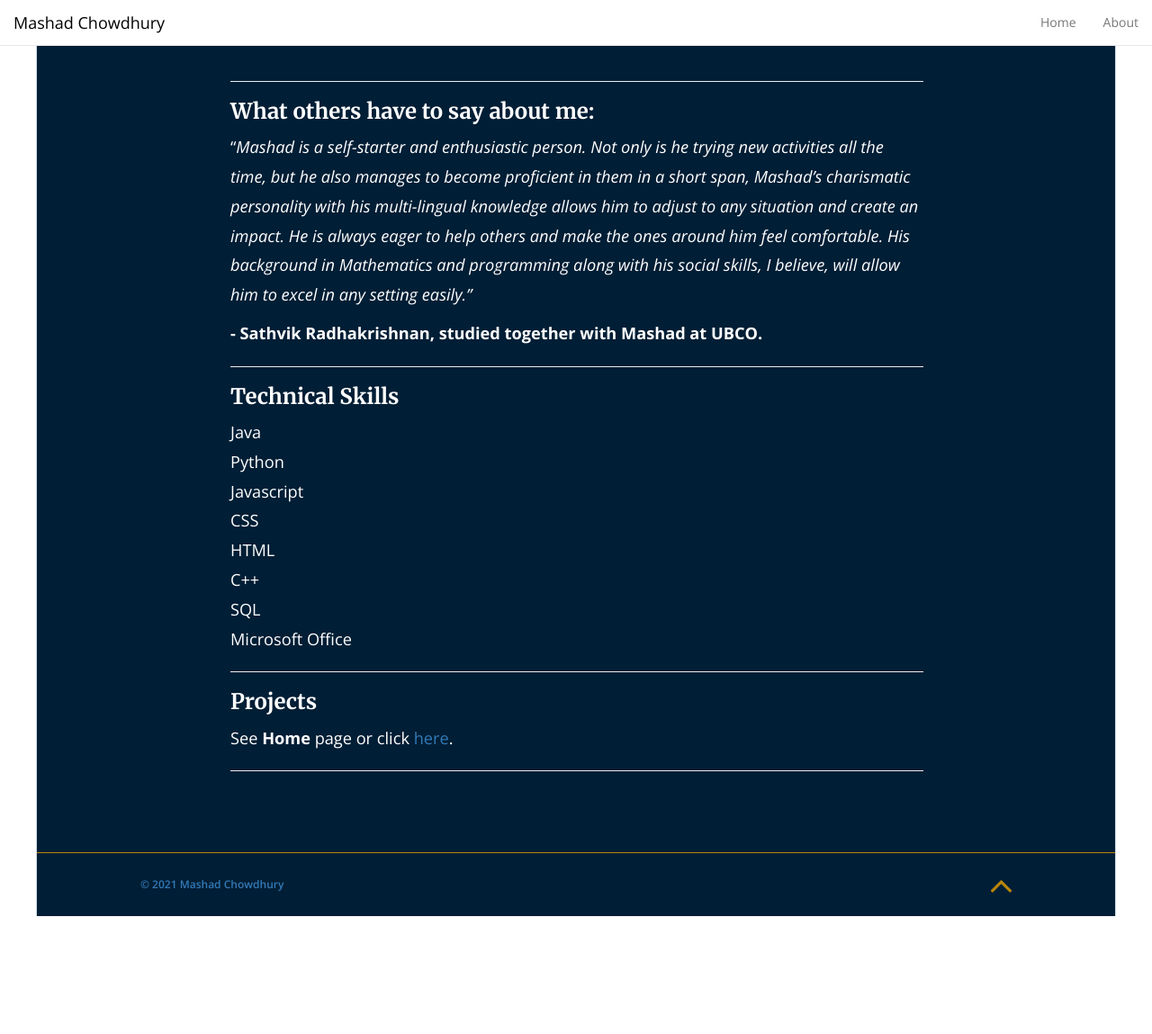
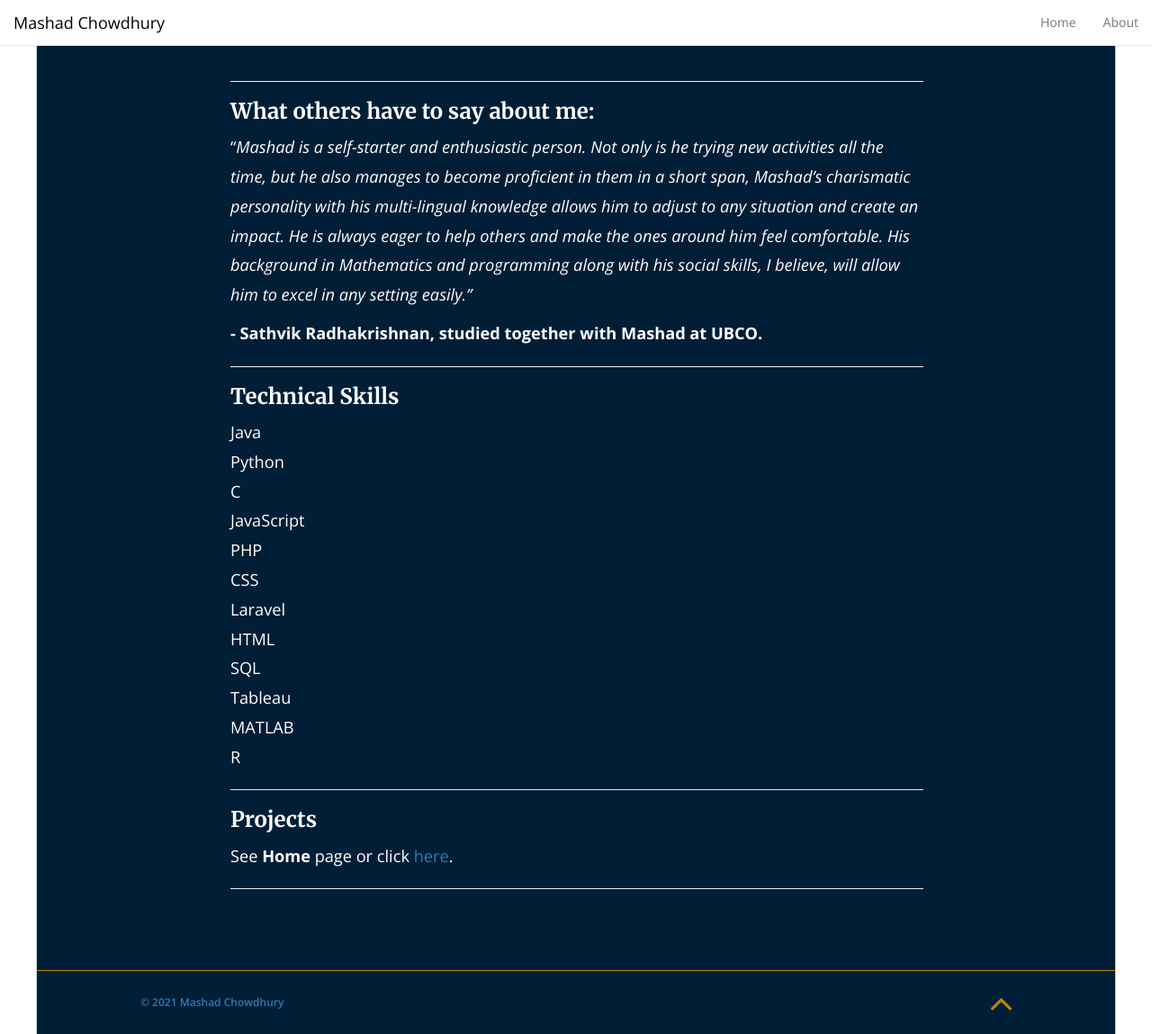
Before and after one commit to mashadchowdhury/mashadchowdhury.github.io, a Jekyll site: the page built from _pages/about.md, in a window 1280 px wide and 1149 px high. Shown: the whole window at 90% size. Built offline with Jekyll 4.4.1, drawn with Linux system fonts in a browser that asks for light colours; nearby versions of some CDN libraries.

Commit message:
Update about.md

```diff
--- a/_pages/about.md
+++ b/_pages/about.md
@@ -18,17 +18,25 @@ Java
 \
 Python
 \
-Javascript
+C
+\
+JavaScript
+\
+PHP
 \
 CSS
 \
+Laravel
+\
 HTML
-\
-C++
 \
 SQL
 \
-Microsoft Office
+Tableau
+\
+MATLAB
+\
+R
 
 ---
 
```
